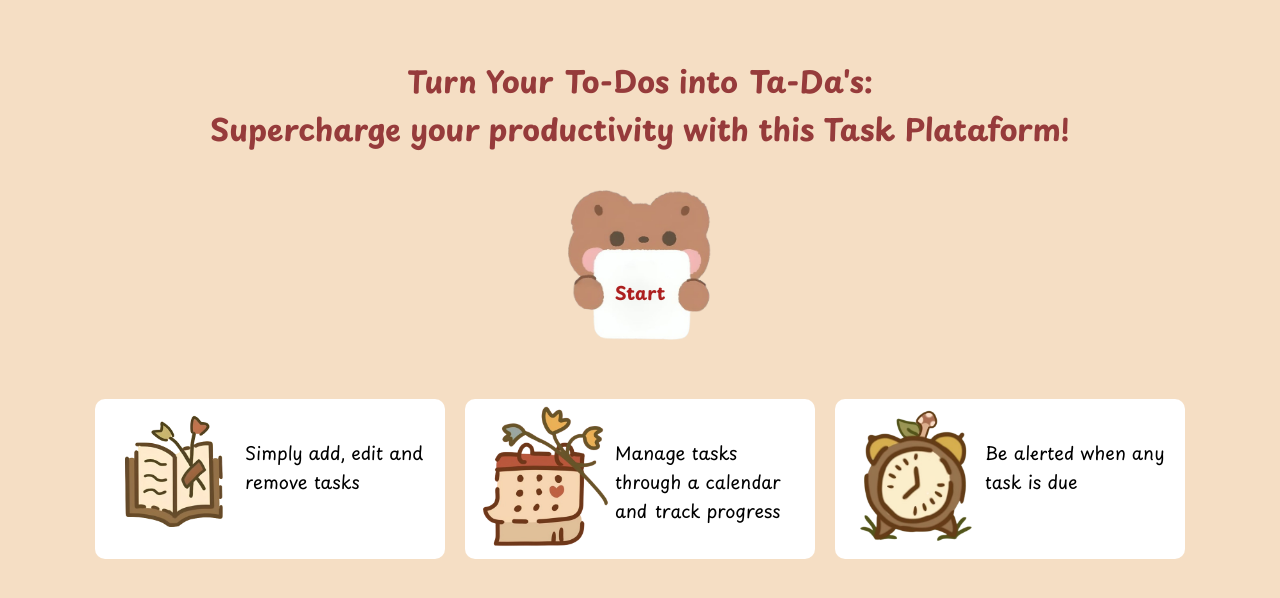
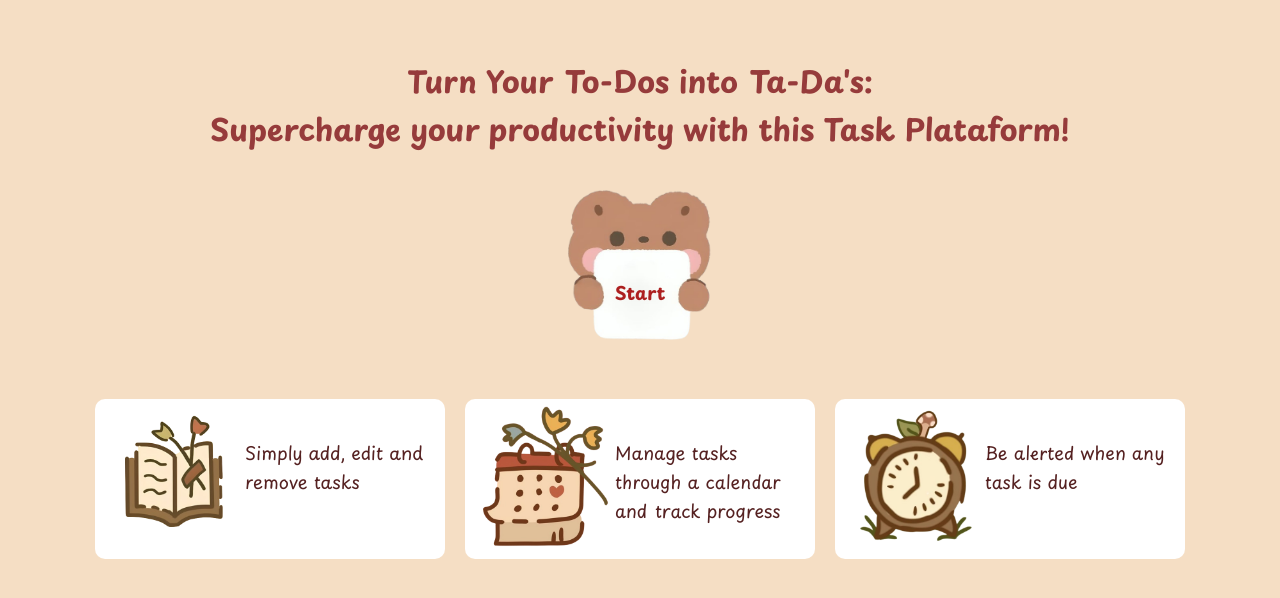
Before and after one commit to pschlbeatriz/tasklist, a plain HTML site: page index.html in a window 1280 px wide. Shown: the part 84-682 px from the top of the page. Drawn offline with Linux system fonts and the light colour scheme.

Commit message:
Update style.css

```diff
--- a/style.css
+++ b/style.css
@@ -134,6 +134,7 @@ h1{
 
 .image-placeholder p{
     font-family: "p-grid-font";
+    color: #552121;
     font-size: 18px;
     margin-top: 40px;
     margin-right: 20px;
```
